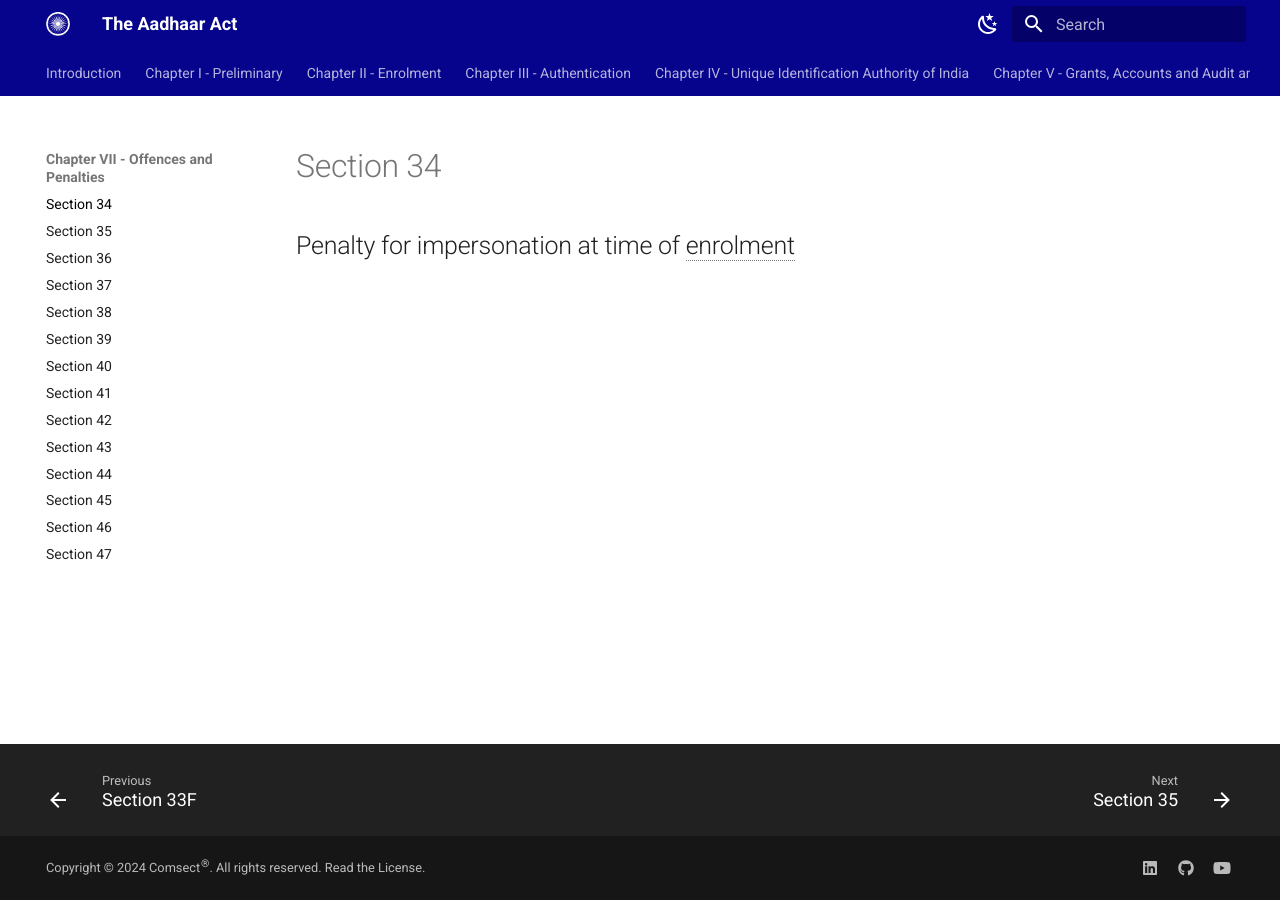
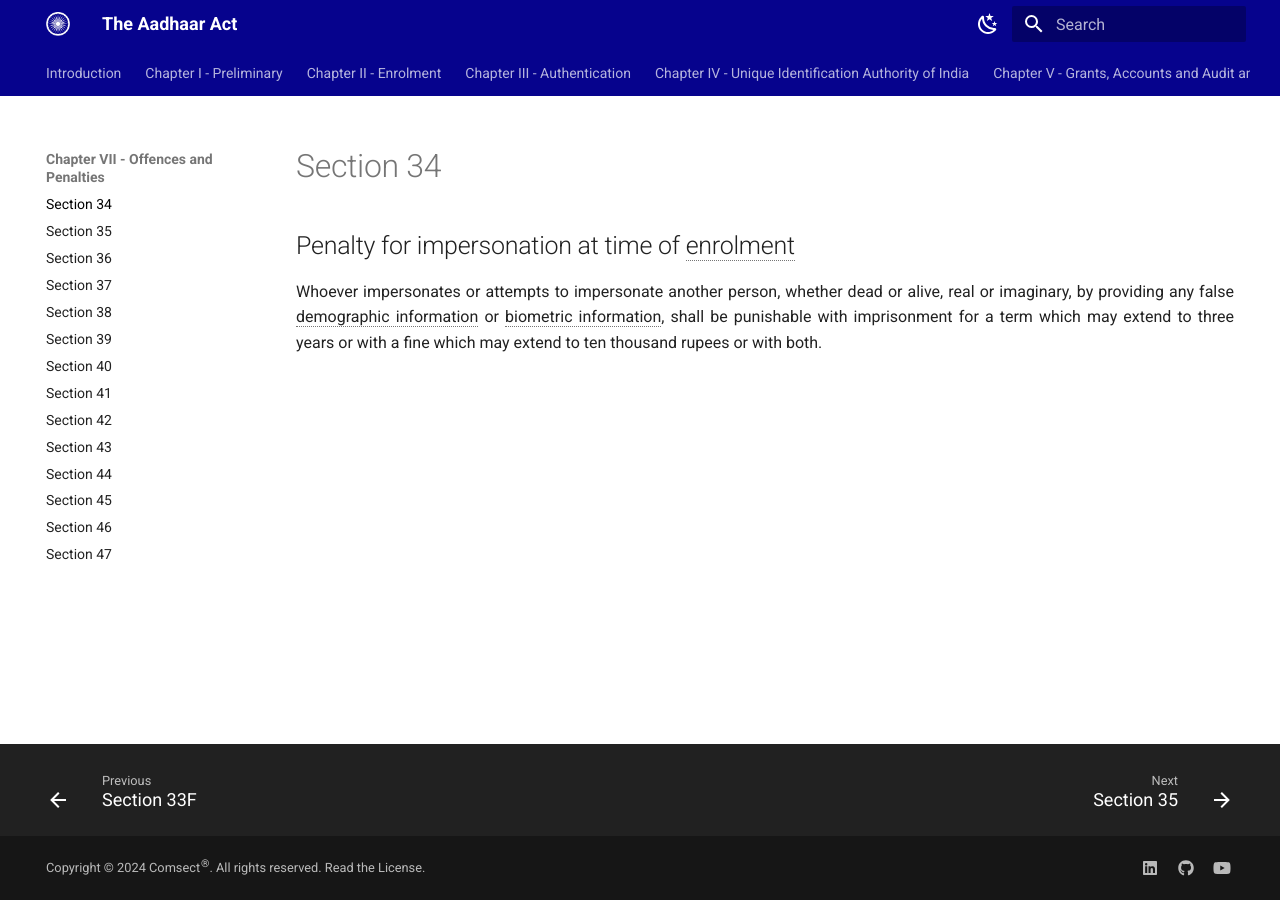
Before and after one commit to comsect/aadhaar-act, an MkDocs documentation site: the page built from docs/en/34.md, in a window 1280 px wide. Built offline with MkDocs 1.6.1 and Material for MkDocs 9.7.7, drawn with Linux system fonts in a browser that asks for light colours.

Commit message:
add section-thirty-four

```diff
--- a/docs/en/34.md
+++ b/docs/en/34.md
@@ -5,3 +5,5 @@
 ---
 
 ## Penalty for impersonation at time of enrolment
+
+Whoever impersonates or attempts to impersonate another person, whether dead or alive, real or imaginary, by providing any false demographic information or biometric information, shall be punishable with imprisonment for a term which may extend to three years or with a fine which may extend to ten thousand rupees or with both.
```
